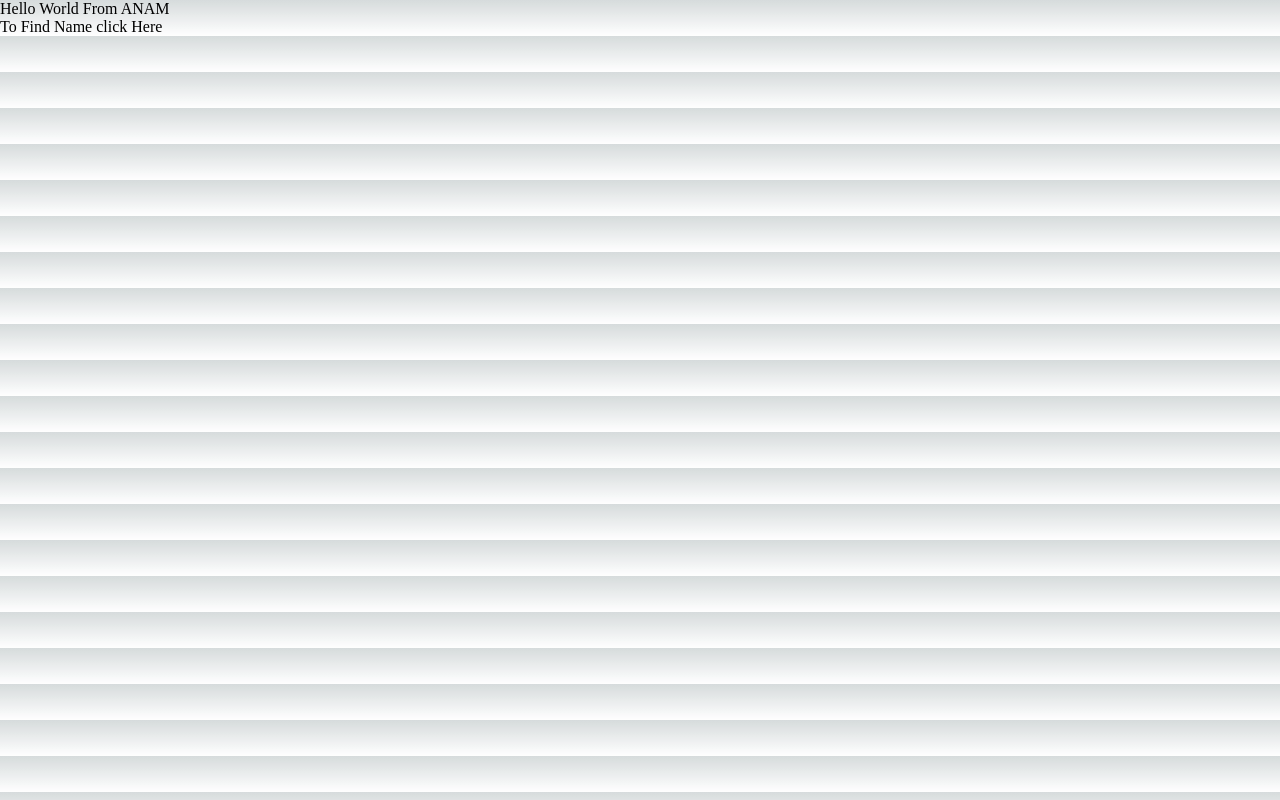
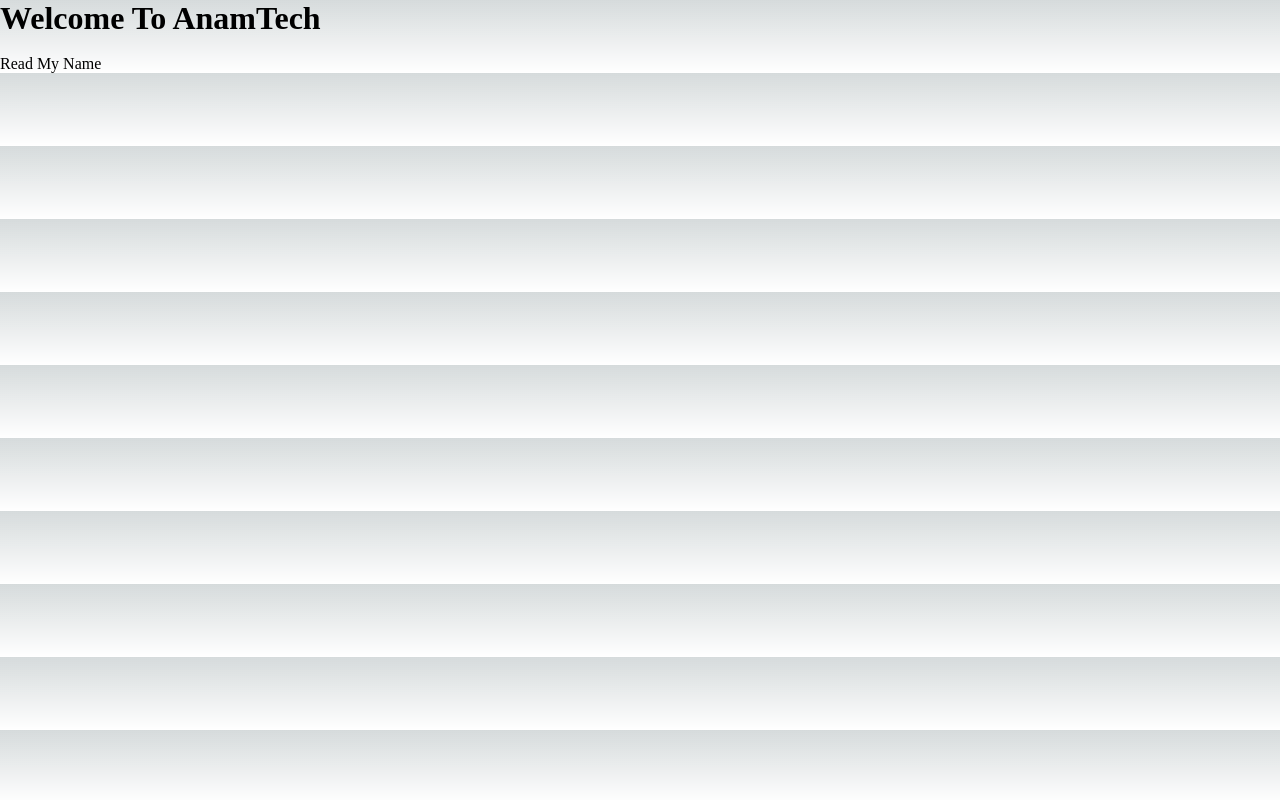
Before and after one commit to anamrani0832/step00_hello_world, a Next.js app: page / in a window 1280 px wide. Built offline with nearby package versions, Linux system fonts and the light colour scheme.

Commit message:
step 3 is completed

```diff
--- a/app/name/page.tsx
+++ b/app/(personal)/name/page.tsx
@@ -1,11 +1,15 @@
 'use client';
 import { useRouter } from "next/navigation";
+import  Link from "next/link";
 export default function Givename() {
   const route = useRouter();
   return (
     <div>
       My Name is Anam
       <br />
+      <h2>
+        <Link href="/">Back to home</Link>
+      </h2>
       <button type="button" onClick={() => route.push('/name/address')}>
               Get Address
             </button>
--- a/app/page.tsx
+++ b/app/page.tsx
@@ -1,17 +1,16 @@
-import Image from 'next/image'
-import { Inter } from '@next/font/google'
+import Image from "next/image";
+import { Inter } from "@next/font/google";
 // import styles from './page.module.css'
-import Link from 'next/link'
+import Link from "next/link";
 
-const inter = Inter({ subsets: ['latin'] })
-
+const inter = Inter({ subsets: ["latin"] });
 
 export default function Home() {
   return (
-          <div>Hello World From ANAM
-            <br/>
-            <Link href = "/name">To Find Name click Here</Link>
-
-          </div>
-  )
+    <div>
+      <h1 className="title">Welcome To AnamTech</h1>
+      <br />
+      Read My <Link href="/name">Name</Link>
+    </div>
+  );
 }
```
Also changed, not shown: app/(personal)/name/address/page.tsx (added, +11 -0 lines), app/name/address/page.tsx (deleted, +0 -7 lines).
